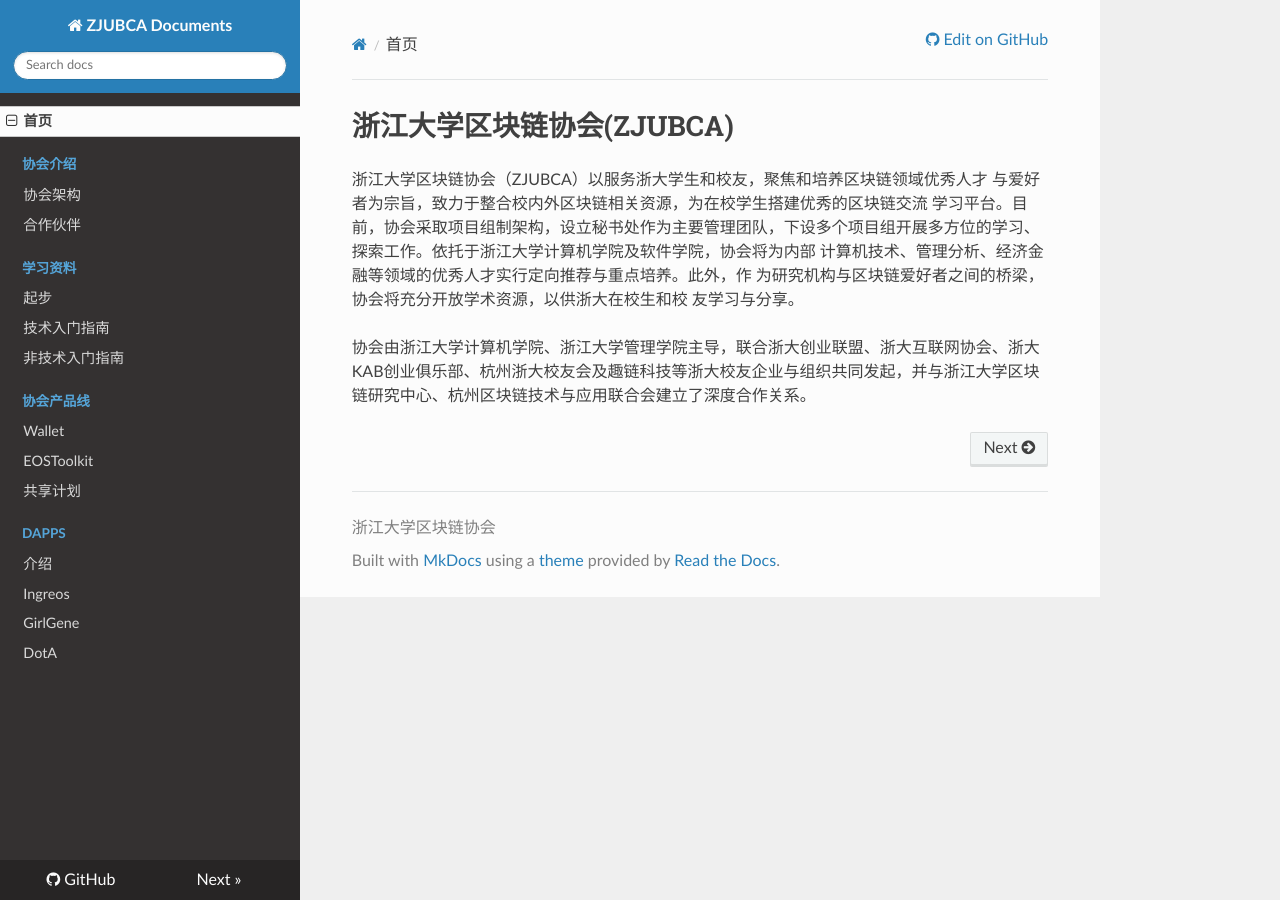
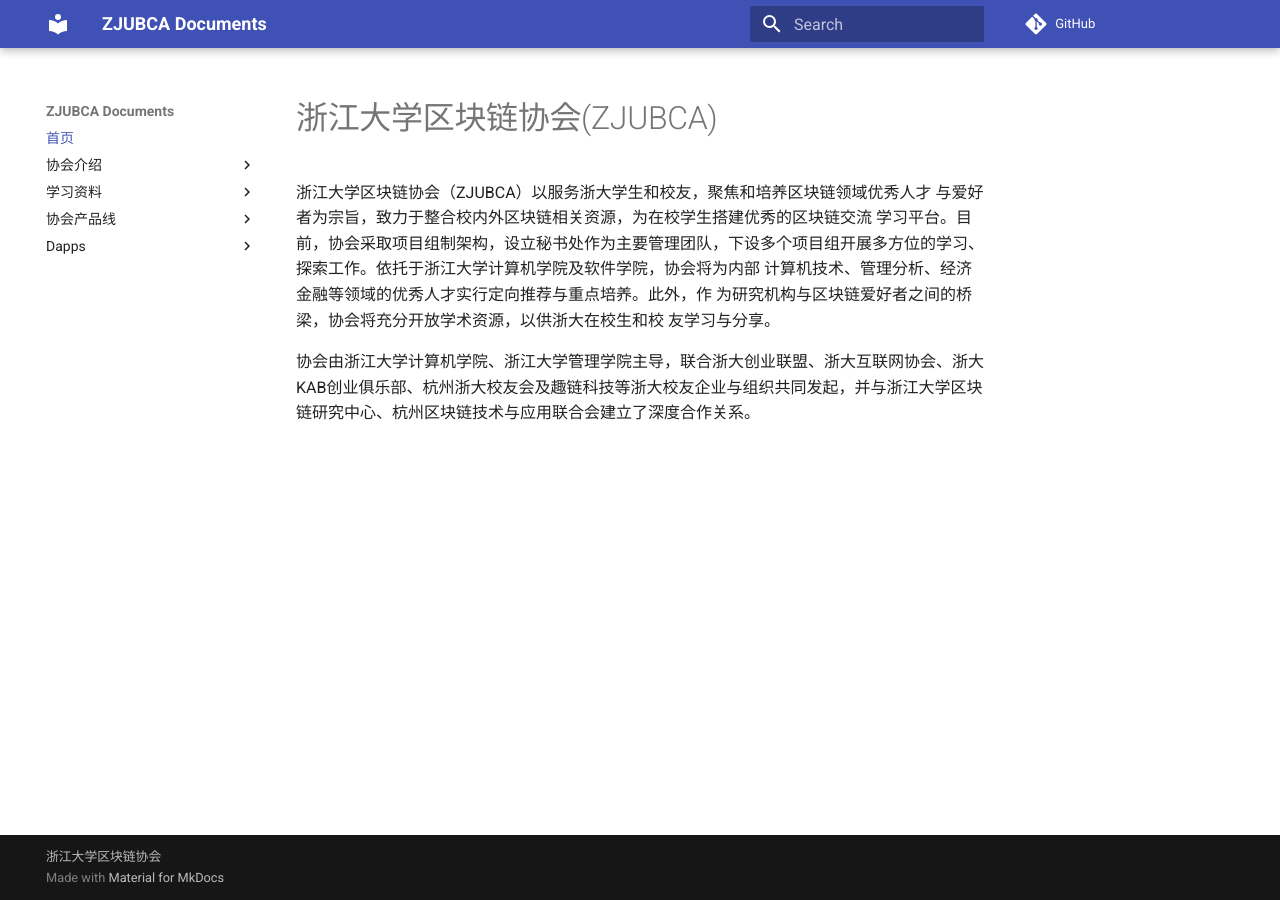
Before and after one commit to ZJUBCA/zjubca.docs, an MkDocs documentation site: the page built from docs/index.md, in a window 1280 px wide. Built offline with MkDocs 1.6.1 and Material for MkDocs 9.7.7, drawn with Linux system fonts in a browser that asks for light colours; nearby versions of some CDN libraries; comment, search, counter and statistics services are not loaded.

Commit message:
change theme to material

```diff
--- a/mkdocs.yml
+++ b/mkdocs.yml
@@ -19,6 +19,7 @@ nav:
     - DotA: dapps/DotA.md
 
 repo_url: https://github.com/Blockchain-zju/zjubca.docs
-theme: readthedocs
+theme:
+  name: 'material'
 copyright: '浙江大学区块链协会'
 lang: ['zh_CN']
```
